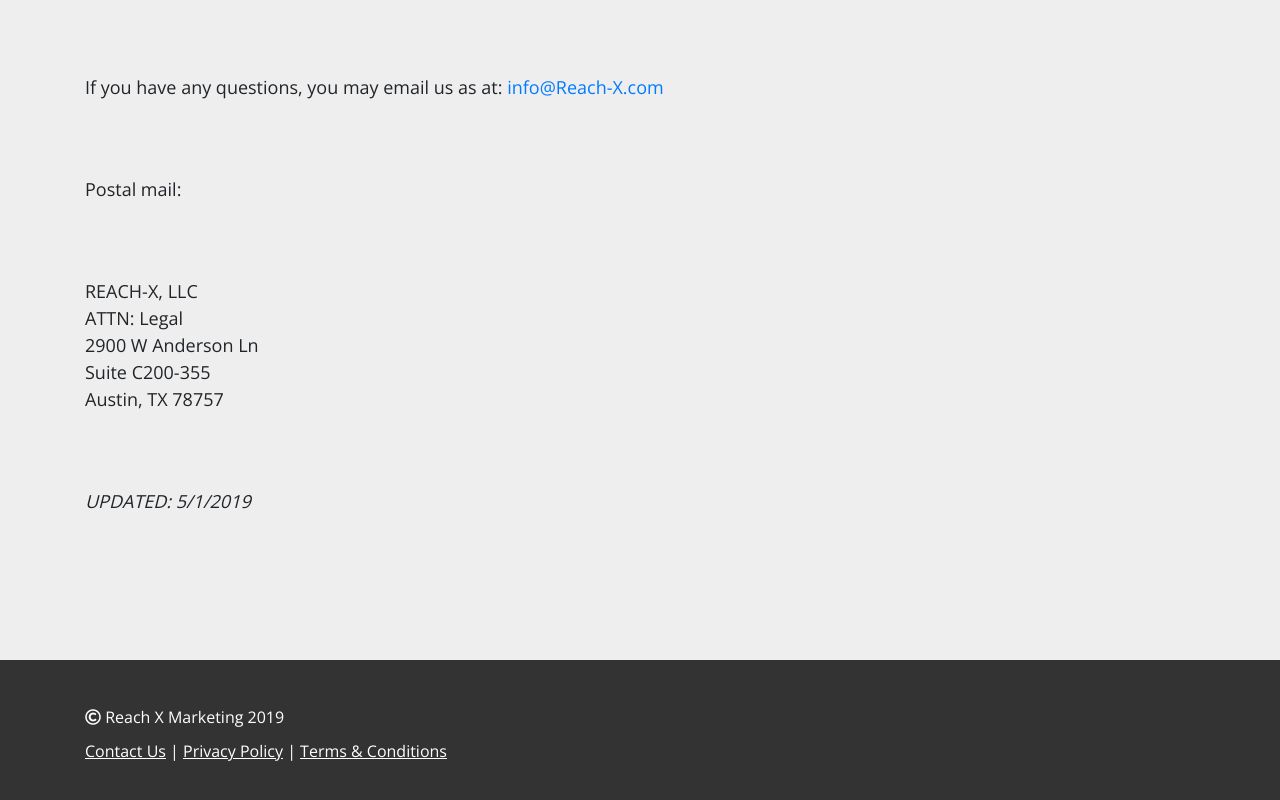
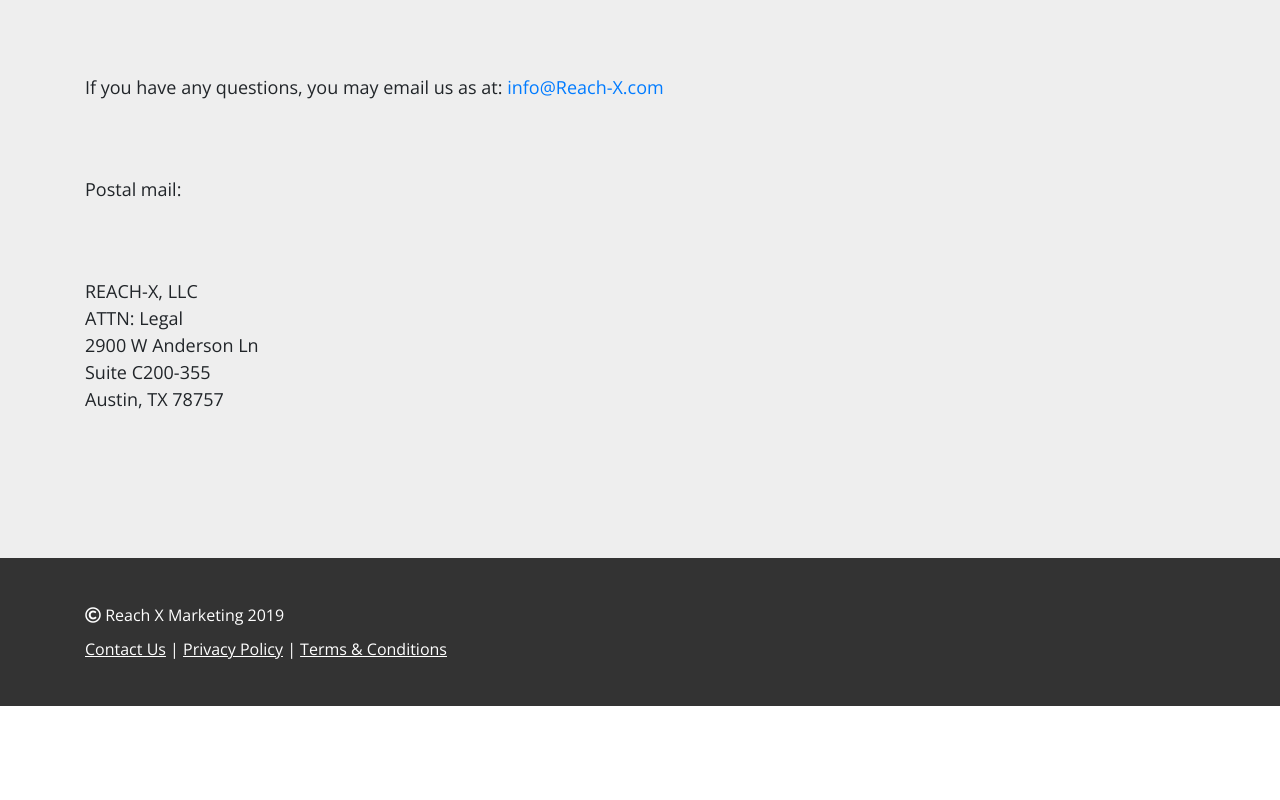
Before and after one commit to smillkaa/reach-x, a plain HTML site: page www/contact.html in a window 1280 px wide. Shown: the part 610-1410 px from the top of the page. After the commit the page ends 1316 px from the top, so only its background shows below. Drawn offline with nearby package versions, Linux system fonts and the light colour scheme.

Commit message:
Removed Updated portion on contact.html

```diff
--- a/www/contact.html
+++ b/www/contact.html
@@ -56,7 +56,6 @@
               Suite C200-355<br />
               Austin, TX 78757
             </p>
-            <p><strong><em>UPDATED: 5/1/2019</em></strong></p>
           </div>
         </div>
       </div>
```
